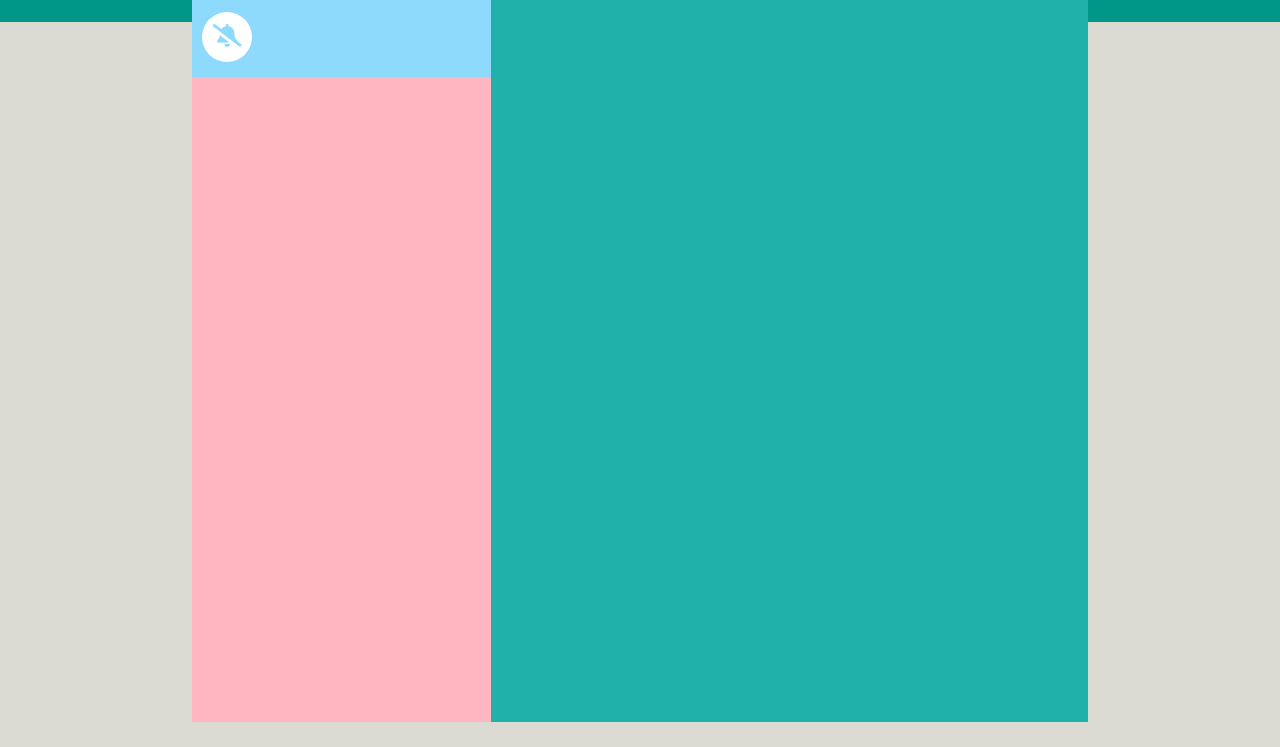
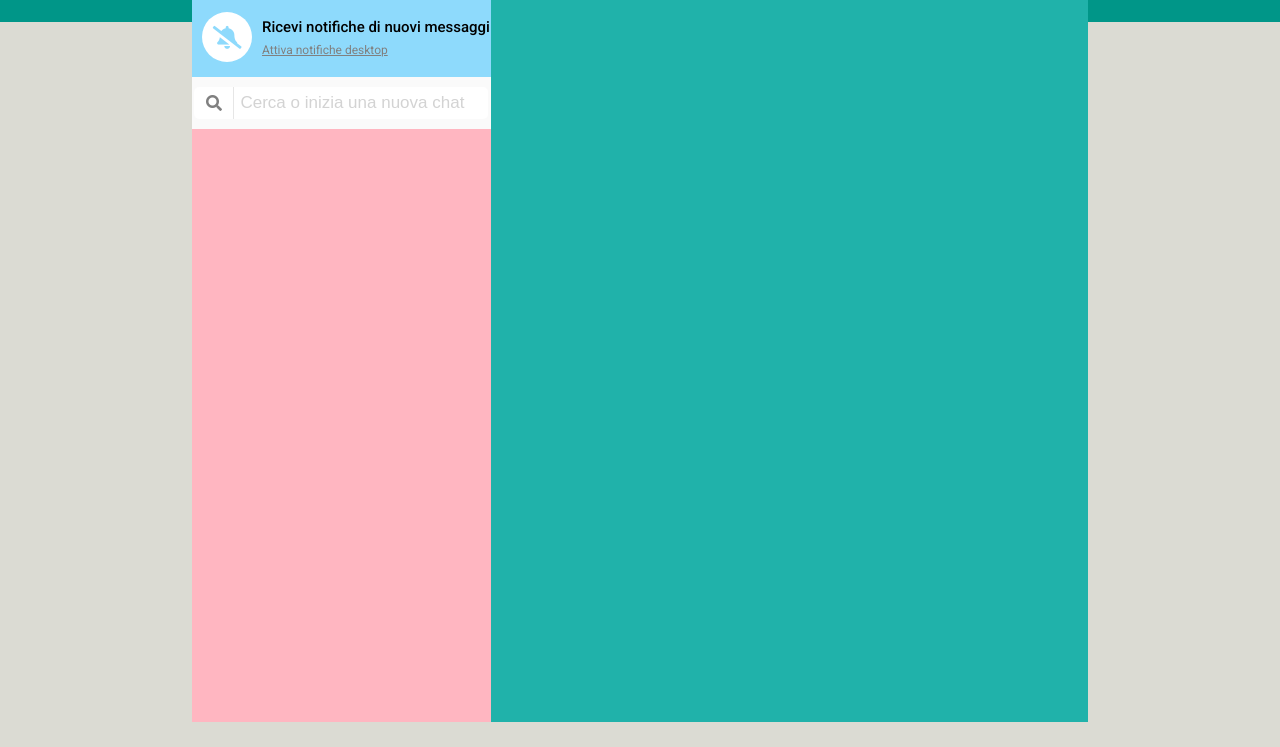
Before and after one commit to gianmarco600/vue-boolzapp, a plain HTML site: page index.html in a window 1280 px wide. Shown: the part 103-850 px from the top of the page. Drawn offline with nearby package versions, Linux system fonts and the light colour scheme.

Commit message:
search bar

```diff
--- a/css/style.css
+++ b/css/style.css
@@ -104,8 +104,72 @@ body{
     height: 50px;
     width: 50px;
     font-size: 23px;
-    text-align: center;
-    line-height: 50px;
     margin-left: 10px;
     cursor: pointer;
+    display: flex;
+    justify-content: center;
+    align-items: center;
 }
+
+.text_n_box{
+    color: black;
+    font-size: 15px;
+    margin-left: 10px;
+}
+
+.text_n_box > a{
+    color: gray;
+    font-size: 12px;
+    display: block;
+    margin-top:7px ;
+}
+
+.text_n_box > div{
+    font-weight: 500;
+}
+
+/* barra di ricerca */
+
+.search{
+    background-color: #fafafa;
+    display: flex;
+    justify-content: center;
+    width: 100%;
+
+}
+
+.search input[type=text] {
+    width: 85%;
+    padding: 6px;
+    border: none;
+    margin-top: 8px;
+    margin: 10px 0;
+    font-size: 17px;
+    border-bottom-right-radius: 5px;
+    border-top-right-radius: 5px;
+
+}
+::placeholder {
+    color: lightgray;
+    opacity: 1; /* Firefox */
+}
+
+.search_btn{
+    margin: 10px 0;
+    background-color: white;
+    width: 40px;
+    display: flex;
+    justify-content: center;
+    align-items: center;
+    border-bottom-left-radius: 5px;
+    border-top-left-radius: 5px;
+    border-right: 1px solid rgba(211, 211, 211, 0.561);
+    cursor: pointer;
+}
+
+.search_btn > i{
+    color: gray;
+
+}
+
+/* chat list */
--- a/index.html
+++ b/index.html
@@ -37,7 +37,18 @@
                     <div class="icon_rounded">
                         <i class="fas fa-bell-slash"></i>
                     </div>
+                    <div class="text_n_box">
+                        <div>Ricevi notifiche di nuovi messaggi</div>
+                        <a href="#">Attiva notifiche desktop</a>
+                    </div>
 
+                </div>
+                <!-- barra di ricerca -->
+                <div class="search">
+                    <label for='search'class="search_btn">
+                        <i class="fas fa-search"></i>
+                    </label>
+                    <input name="search" type="text" placeholder="Cerca o inizia una nuova chat">
                 </div>
             </div>
 
```
